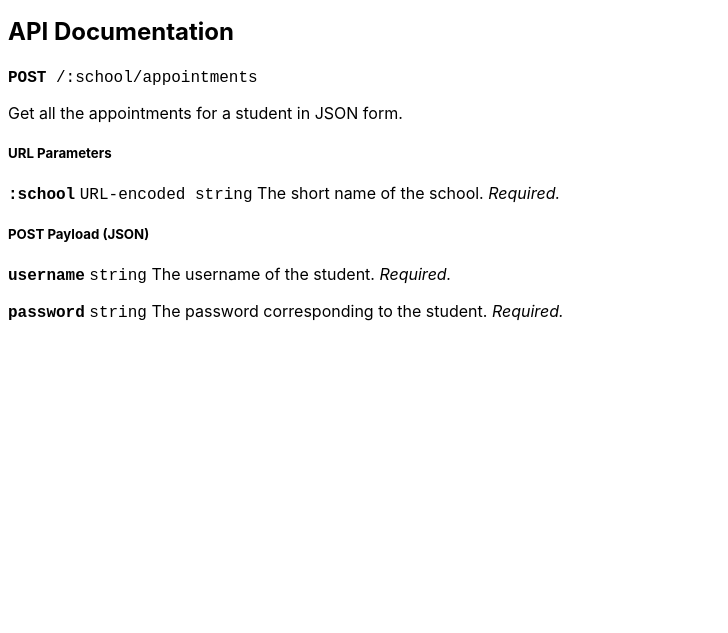
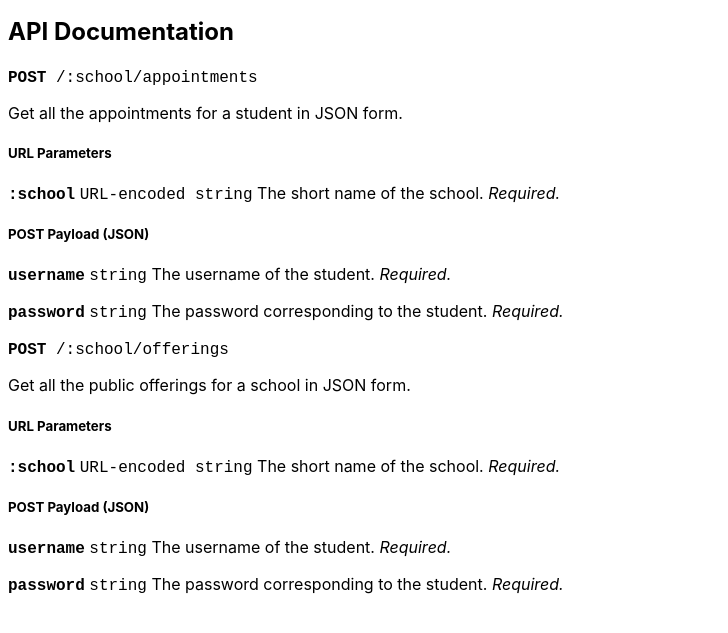
Before and after one commit to adityarathod/flexapi, a website: page doc/index.html in a window 1280 px wide. Shown: the part 105-738 px from the top of the page, without its empty margins (0-728 px from the left). Drawn offline with Linux system fonts and the light colour scheme.

Commit message:
Add documentation for the new API method

```diff
--- a/doc/index.html
+++ b/doc/index.html
@@ -21,6 +21,7 @@
 	<h1>FlexTime API (v0)</h1>
 	<p>This API stores no data and self-erases every 24 hours or after 15 minutes of no activity.</p>
 	<h2>API Documentation</h2>
+	<section>
 		<p><code><b>POST</b> /:school/appointments</code></p>
 		<p>Get all the appointments for a student in JSON form.</p>
 		<h5>URL Parameters</h5>
@@ -28,6 +29,16 @@
 		<h5>POST Payload (JSON)</h5>
 		<p><code><b>username</b></code> <code>string</code> The username of the student. <i>Required.</i></p>
 		<p><code><b>password</b></code> <code>string</code> The password corresponding to the student. <i>Required.</i></p>
+	</section>
+	<section>
+		<p><code><b>POST</b> /:school/offerings</code></p>
+		<p>Get all the public offerings for a school in JSON form.</p>
+		<h5>URL Parameters</h5>
+		<p><code><b>:school</b></code> <code>URL-encoded string</code> The short name of the school. <i>Required.</i></p>
+		<h5>POST Payload (JSON)</h5>
+		<p><code><b>username</b></code> <code>string</code> The username of the student. <i>Required.</i></p>
+		<p><code><b>password</b></code> <code>string</code> The password corresponding to the student. <i>Required.</i></p>
+	</section>
 </body>
 
 </html>
```
Lines whose indentation alone changed are shown as unchanged.
